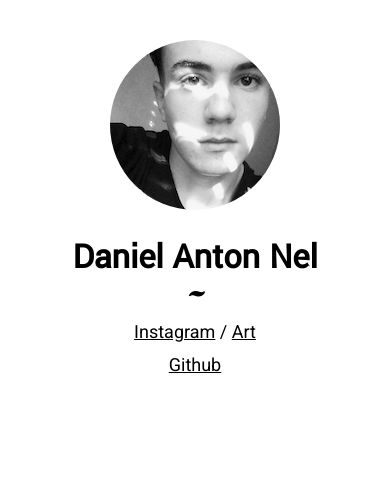
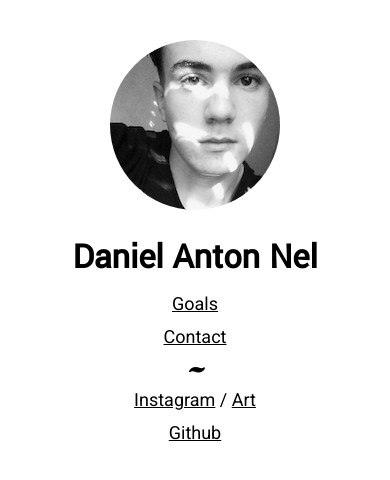
Before and after one commit to d-nel/d-nel.github.io, a plain HTML site: page index.html in a window 390 px wide. Drawn offline with Linux system fonts and the light colour scheme.

Commit message:
in a sentence ûuu know me

```diff
--- a/index.css
+++ b/index.css
@@ -84,7 +84,9 @@ a {
   }
 
   .wave {
-    margin: 0;
+    margin-top: 10px;
+    height: 20px;
+    font-size: 36px;
   }
 
   li {
--- a/index.html
+++ b/index.html
@@ -28,8 +28,16 @@
     <!-- <p class="desc">
       Hello, world!
     </p> -->
+    <div id="hov" style="display:inline-block;">
+      <ul>
+        <!-- <li><a href="/blog">Blog</a></li> -->
+        <li><a href="/goals">Goals</a></li>
+        <li><a href="/contact">Contact</a></li>
+      </ul>
+
       <h1 class="wave">~</h1>
-    <ul id="hov">
+
+      <ul>
         <li>
           <a href="https://instagram.com/d_a_nel">Instagram</a>
           /
@@ -42,5 +50,6 @@
       </ul>
 
     </div>
+  </div>
 </body>
 </html>
--- a/style.css
+++ b/style.css
@@ -12,6 +12,10 @@
   padding: 20px 20px;
   padding-top: 40px;
   font-family: 'Roboto';
+}
+
+#main ul {
+  list-style: none;
 }
 
 .me {
```
Also changed, not shown: 3 other files. Lines whose indentation alone changed are shown as unchanged.
